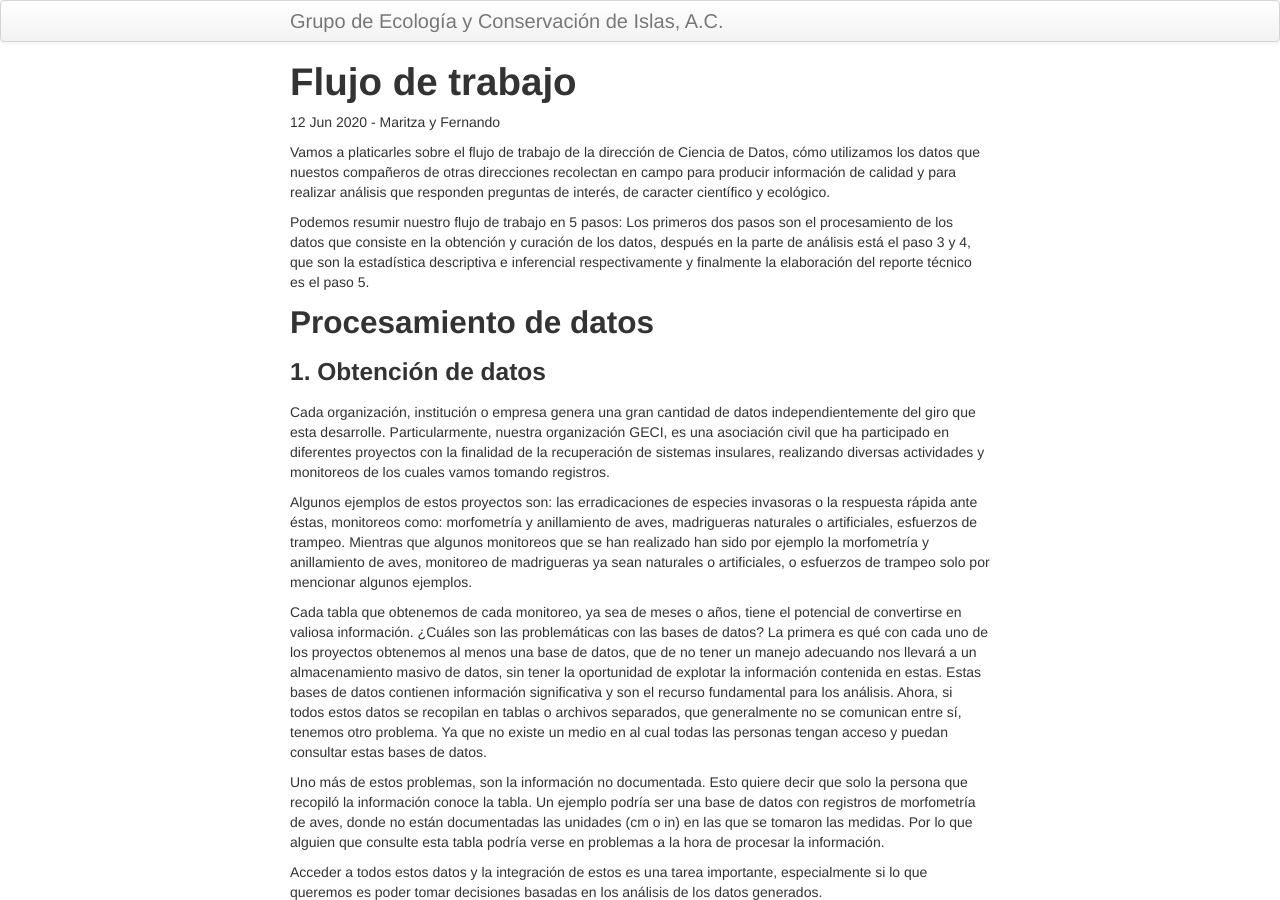
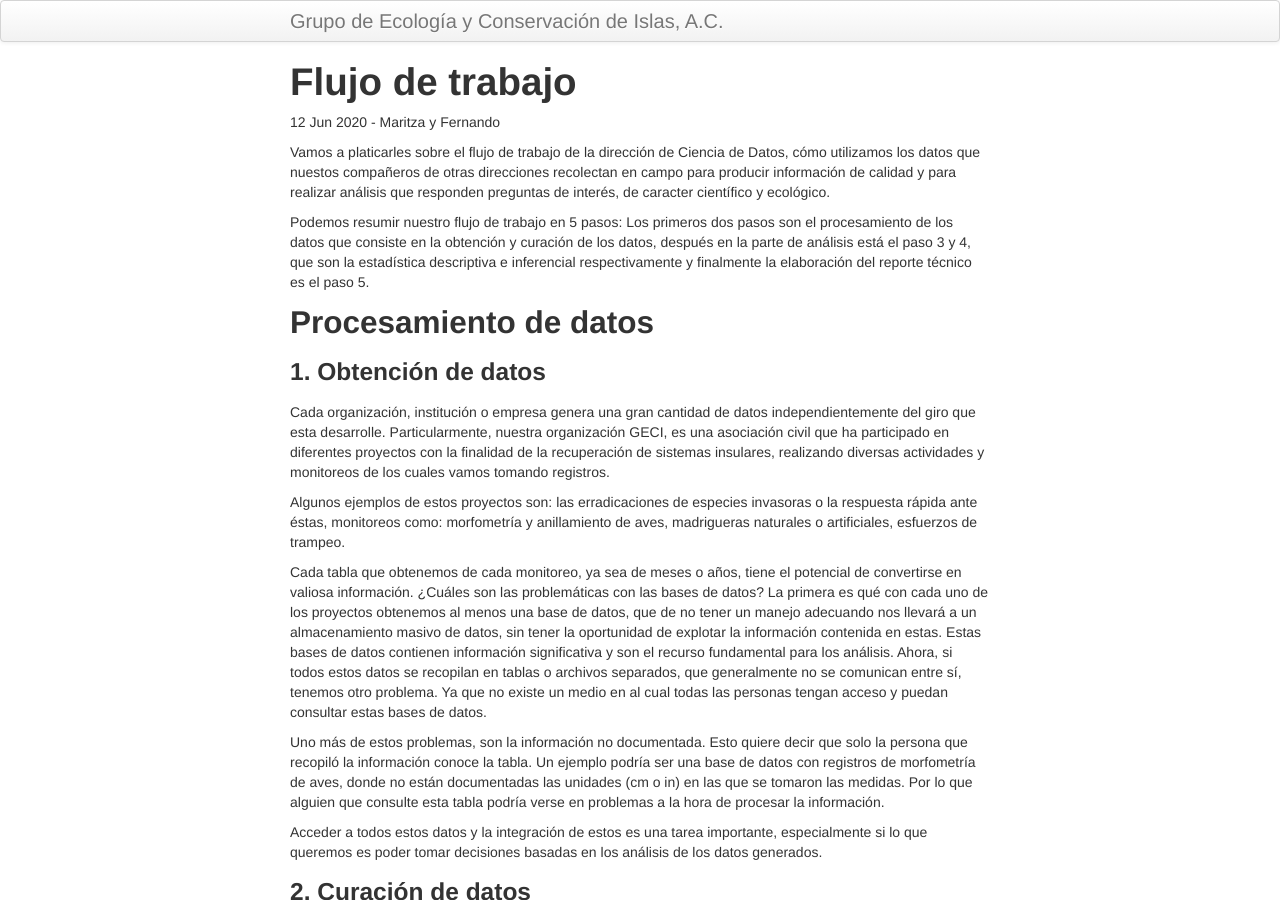
Before and after one commit to LizethMReyes/islasgeci.github.io, a Jekyll site: the page built from _posts/2020-06-12-flujo-trabajo.md, in a window 1280 px wide and 900 px high. Built offline with Jekyll 4.4.1, drawn with Linux system fonts in a browser that asks for light colours.

```diff
--- a/_posts/2020-06-12-flujo-trabajo.md
+++ b/_posts/2020-06-12-flujo-trabajo.md
@@ -25,9 +25,7 @@
 
 Algunos ejemplos de estos proyectos son: las erradicaciones de especies invasoras o la respuesta
 rápida ante éstas, monitoreos como: morfometría y anillamiento de aves, madrigueras naturales o
-artificiales, esfuerzos de trampeo. Mientras que algunos monitoreos que se han
-realizado han sido por ejemplo la morfometría y anillamiento de aves, monitoreo de madrigueras ya
-sean naturales o artificiales, o esfuerzos de trampeo solo por mencionar algunos ejemplos.
+artificiales, esfuerzos de trampeo.
 
 Cada tabla que obtenemos de cada monitoreo, ya sea de meses o años, tiene el potencial de
 convertirse en valiosa información. ¿Cuáles son las problemáticas con las bases de datos? La primera es
```
